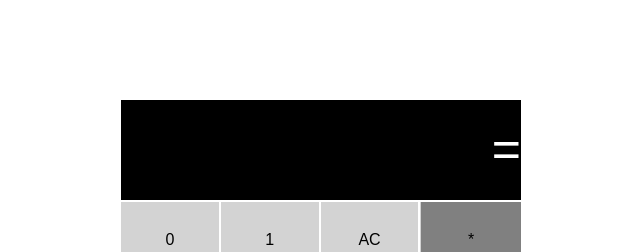
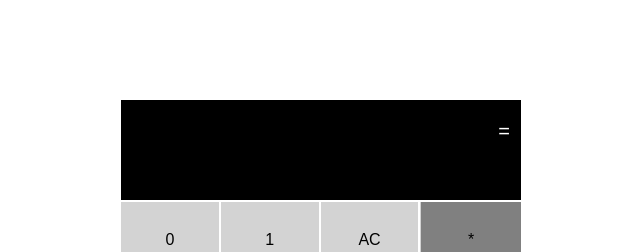
Before and after one commit to arpannln/MiniProjects, a React (Create React App) app in the folder React Calculator/caculator/: page / in a window 1280 px wide. Shown: the top 252 px of the page, without its empty margins (79-719 px from the left). Built offline with nearby package versions, Linux system fonts and the light colour scheme.

Commit message:
actually starting building and understanding jquery

```diff
--- a/React Calculator/caculator/src/App.css
+++ b/React Calculator/caculator/src/App.css
@@ -36,7 +36,7 @@
   display: flex;
   background-color: black;
   color: white;
-  font-size: 50px;
+  font-size: 20px;
   padding-top: 20px;
   justify-content: flex-end;
   text-align: center;
--- a/React Calculator/caculator/src/App.js
+++ b/React Calculator/caculator/src/App.js
@@ -24,13 +24,14 @@ class App extends Component {
     switch (userInput) {
       case '=' :
         const answer = eval(this.state.question);
-
-        this.setState({ question: answer, answer });
+        this.setState({ answer });
         break;
       case 'AC' :
         this.setState({ question: '', answer: '' });
         break;
       default:
+      //need to check if the expression is still valid
+      // we should create a helper function to do this
         this.setState({ question: this.state.question += userInput});
         break;
     }
@@ -39,12 +40,14 @@ class App extends Component {
 
   }
 
+
+
   render() {
     const numbers = [0, 1,'AC',2, 3, 4, 5, 6, 7, 8, 9, '='];
     const operators = ['*', '/', '+', '-'];
     return (
       <div className="calculator">
-        <div className="calculation"> {this.state.question} = {this.state.answer}</div>
+        <div className="calculation"> {this.state.question} = &nbsp; <br/> {this.state.answer} &nbsp; </div>
         <div className="user-interface">
           <div className="numbers">
             {numbers.map( (number) => {
```
Also changed, not shown: React Calculator/caculator/public/manifest.json, 1 other file (tests, documents, lock files or other folders).
